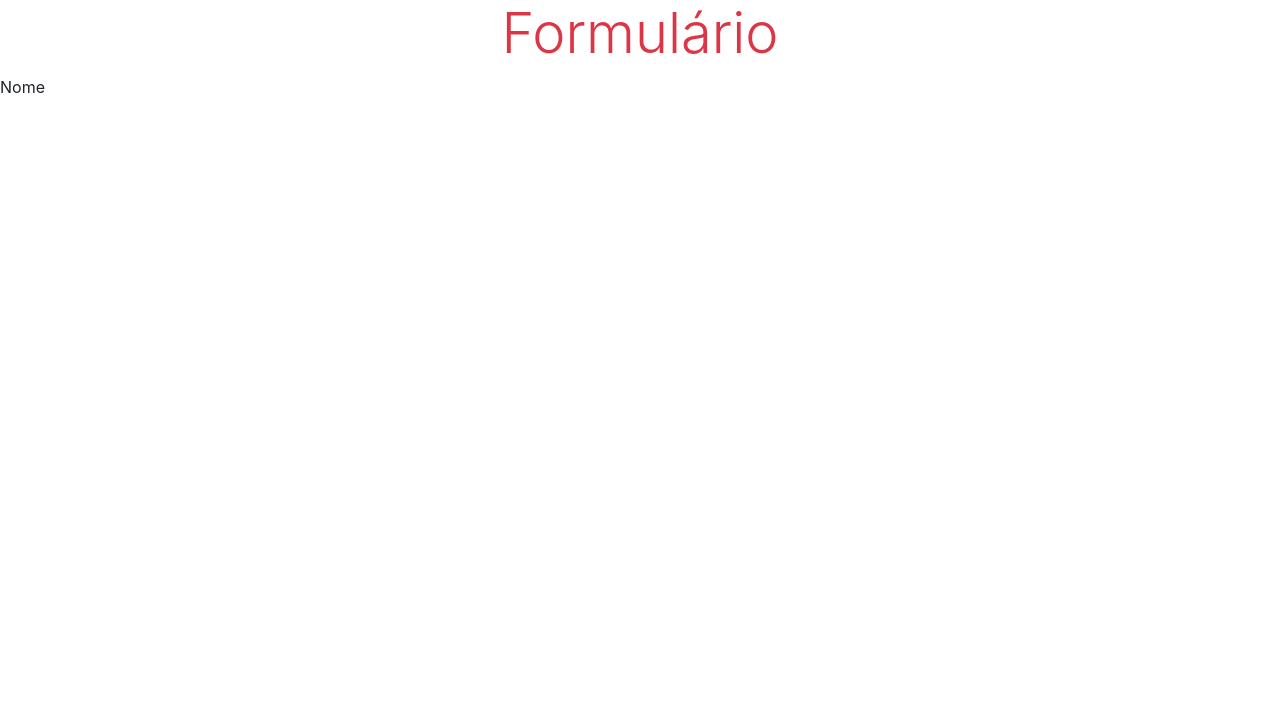
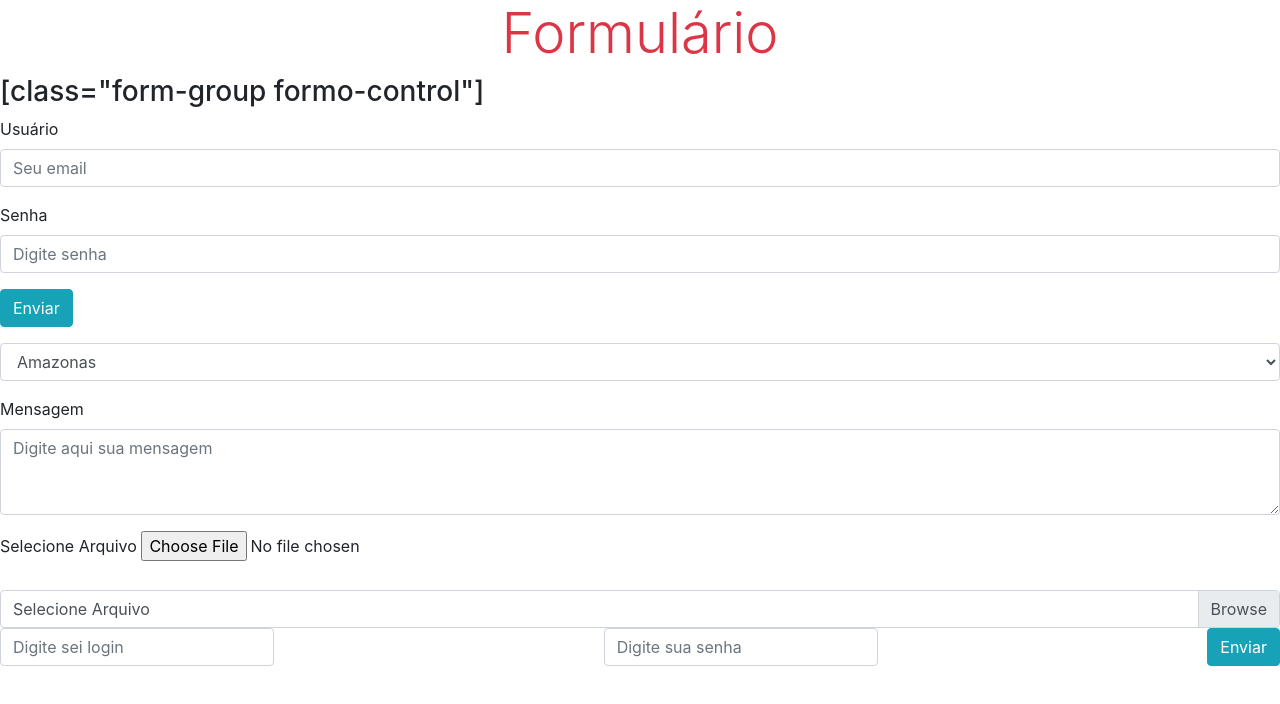
Before and after one commit to lucianobithencourt/bootstrap-formulario, a plain HTML site: page index.html in a window 1280 px wide. Drawn offline with nearby package versions, Linux system fonts and the light colour scheme.

Commit message:
update
.

```diff
--- a/index.html
+++ b/index.html
@@ -25,11 +25,72 @@
 <body>
 
     <h1 class="display-4 text-center text-danger  ">Formulário</h1>
+    <h3>[class="form-group formo-control"]</h3>
 
-    <form action="#" class="form-group">
-        <label  class="" for="form-control">Nome</label>
+    <form>
+        <div class="form-group">
+            <label for="inome">Usuário</label>
+
+            <input type="email" class="form-control" id="inome" aria-describedby="emailHelp" placeholder="Seu email" required>
+
+        </div>
+
+
+        <div class="form-group">
+            <label for="ie-mail">Senha</label>
+            <input type="password" class="form-control" id="ie-mail" placeholder="Digite senha" required>
+
+            <button class="btn btn-info mt-3" type="submit">Enviar</button>
+        </div>
+
+        <div class="form-group">
+            <select class="form-control " name="lista" id="ilista">
+                <label for="ilista">
+                    <option value="AM">Amazonas</option>
+                    <option value="MA">Maranhão</option>
+                    <option value="DF">Distrtito Federal</option>
+                </label>
+            </select>
+        </div>
+
+
+        <div class="form-group">
+            <label for="imsg">Mensagem</label>
+            <textarea class="form-control" name="msg" id="imsg" cols="10" rows="3" placeholder="Digite aqui sua mensagem"></textarea>
+        </div>
+
+        <!-- [class="custom-file -> custom-file-label->             custom-file-input"]
+
+-->
+
+        <div>
+            <label for="ifile">
+        Selecione Arquivo
+    </label>
+
+            <input type="file" name="file" id="ifile">
+        </div>
+<br>
+        <div class="custom-file">
+
+            <input class="custom-file-input" type="file" name="file" id="ifile">
+
+            <label class="custom-file-label" for="ifile">
+    Selecione Arquivo
+</label>
+        </div>
+
+<div class="form-inline text-success">
+    <label  for="ilogon"></label>
+    <input class="form-control" type="email" name="logon" id="ilogon" placeholder="Digite sei login">
+
+    <label for="isenha"></label>
+    <input class="form-control text-info mx-auto" type="password" name="Senha" id="isenha" minlength="5" placeholder="Digite sua senha" maxlength="10">
+
+    <input class="btn btn-info" type="submit" value="Enviar">
+</div>
+
     </form>
-
 
 
 
```
Lines whose indentation alone changed are shown as unchanged.
